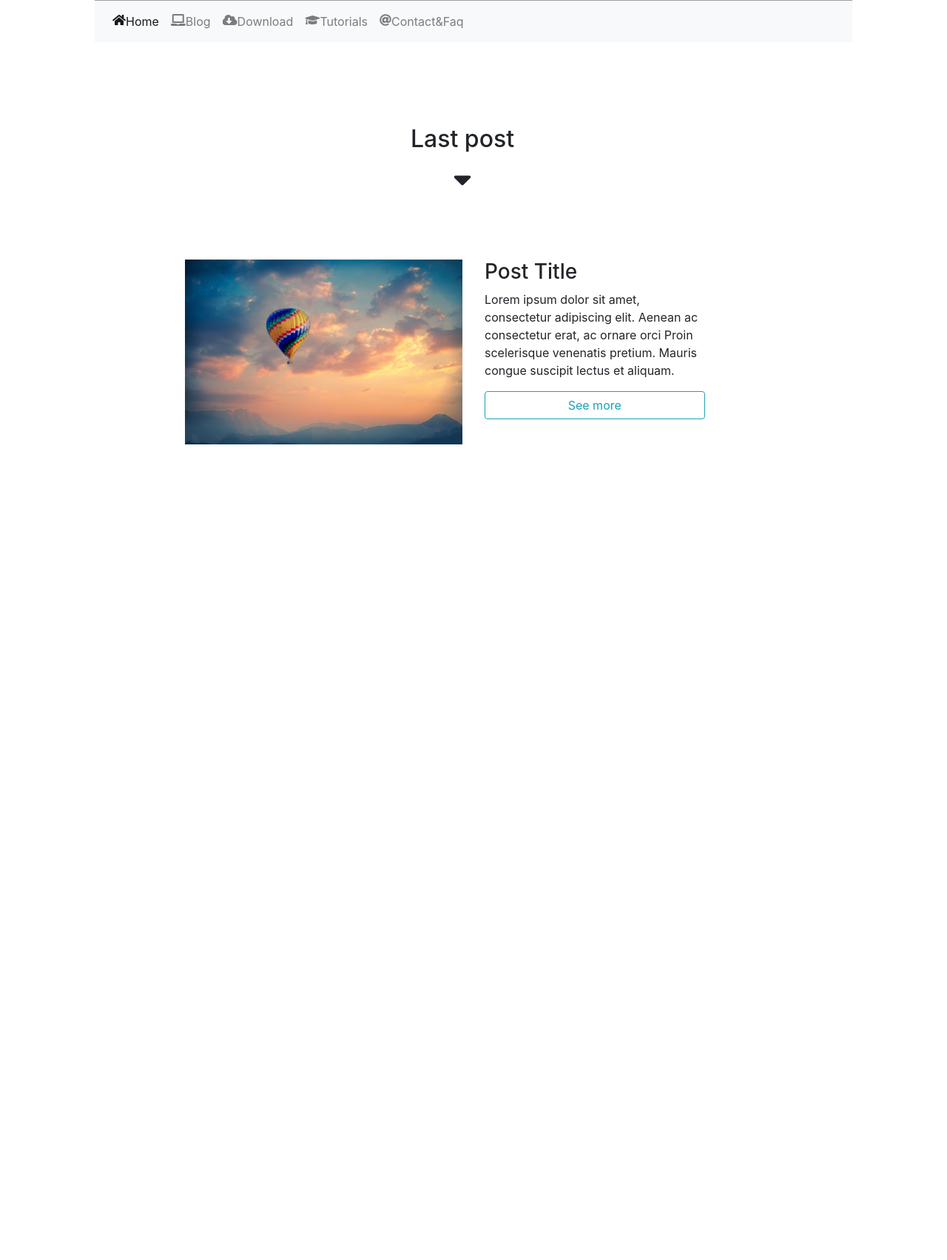
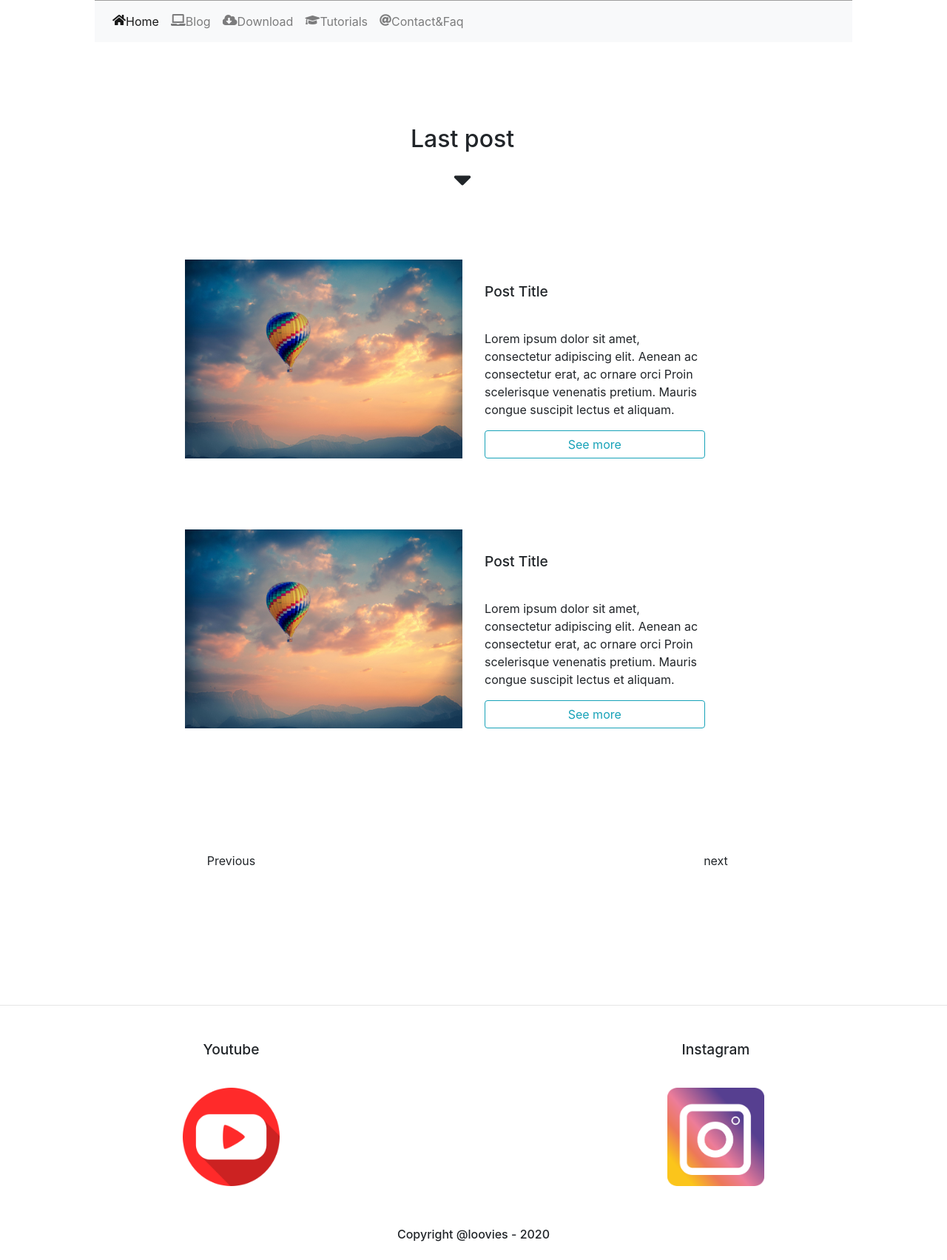
Before and after one commit to Edwina-molinaro/Blog-Loovies, a PHP site: page / in a window 1280 px wide. Shown: the part 479-2183 px from the top of the page at 74% size. Before the commit the page ends 1080 px from the top, so only its background shows below. Run offline with PHP 8.4, Linux system fonts and the light colour scheme; some libraries are stand-ins or nearby versions; grey boxes are pictures that could not be loaded.

Commit message:
blog page

```diff
--- a/index.php
+++ b/index.php
@@ -44,7 +44,7 @@
                 <a class="nav-link" href="#"><i class="fas fa-home"></i>Home <span class="sr-only">(current)</span></a>
               </li>
                <li class="nav-item">
-                 <a class="nav-link" href="#"><i class="fas fa-laptop"></i>Blog</a>
+                 <a class="nav-link" href="src/views/blog.php"><i class="fas fa-laptop"></i>Blog</a>
                </li>
                <li class="nav-item">
                 <a class="nav-link"  href="#"><i class="fas fa-cloud-download-alt"></i>Download</a>
@@ -59,11 +59,27 @@
           </div>
         </nav>
 
+
+        <!-- LAST POST TITLE / ICON ARROW -->
         <div class="row col-12 d-flex justify-content-center mt-5 title-last_post">
           <h2>Last post</h2>
         </div>
         <div class="row col-12 d-flex justify-content-center">
           <i class="fas fa-sort-down arrow-last_post"></i>
+        </div>
+
+        <!-- LAST POST PICTURE + TITLE -->
+        <div class="row">
+          <div class="col-6 post-section_home mt-5 d-flex justify-content-end">
+            <img src="src/img/balloon.jpg" class="mt-5" alt="...">
+          </div>
+
+          <div class="col-3 post-section_home mt-5 d-flex justify-content-start flex-column">
+            <h3 class="mt-5">Post Title</h3>
+            <p>Lorem ipsum dolor sit amet, consectetur adipiscing elit. Aenean ac consectetur erat, ac ornare orci
+               Proin scelerisque venenatis pretium. Mauris congue suscipit lectus et aliquam.</p>
+               <button type="button" class="btn btn-outline-info">See more</button>
+          </div>
         </div>
 
         <div class="row">
@@ -79,6 +95,37 @@
           </div>
         </div>
 
+        <div class="row">
+          <div class="col-6 d-flex justify-content-center align-items-center link-btn_home">
+            <button class="btn">Previous</button>
+          </div>
+          <div class="col-6 d-flex justify-content-center align-items-center link-btn_home">
+            <button class="btn">next</button>
+          </div>
+        </div>
+
+        <hr>
+
+        <div class="blog-footer">
+          <div class="row row-cols-2">
+            <h3 class="d-flex justify-content-center">Youtube</h3>
+            <h3 class="d-flex justify-content-center">Instagram</h3>
+          </div>
+
+          <div class="row row-cols-2">
+            <div class="footer-img d-flex justify-content-center">
+              <img src="src/img/youtube.png" alt="">
+            </div>
+            <div class="footer-img d-flex justify-content-center">
+             <img src="src/img/instagram.png" alt="">
+            </div>
+          </div>
+
+          <div class="copyright d-flex justify-content-center align-items-end">
+            <h4>Copyright @loovies - 2020</h4>
+          </div>
+        </div>
+
       <script src="https://code.jquery.com/jquery-3.5.1.slim.min.js" integrity="sha384-DfXdz2htPH0lsSSs5nCTpuj/zy4C+OGpamoFVy38MVBnE+IbbVYUew+OrCXaRkfj" crossorigin="anonymous"></script>
       <script src="https://cdn.jsdelivr.net/npm/popper.js@1.16.0/dist/umd/popper.min.js" integrity="sha384-Q6E9RHvbIyZFJoft+2mJbHaEWldlvI9IOYy5n3zV9zzTtmI3UksdQRVvoxMfooAo" crossorigin="anonymous"></script>
       <script src="https://stackpath.bootstrapcdn.com/bootstrap/4.5.0/js/bootstrap.min.js" integrity="sha384-OgVRvuATP1z7JjHLkuOU7Xw704+h835Lr+6QL9UvYjZE3Ipu6Tp75j7Bh/kR0JKI" crossorigin="anonymous"></script>
--- a/public/css/main.css
+++ b/public/css/main.css
@@ -35,7 +35,7 @@
     padding: 4rem 0 0 0  ;
 }
 
-h2, h3{
+h2, h3, h4{
     overflow: hidden;
 }
 
@@ -43,6 +43,36 @@ h2, h3{
     font-size: 2.5em;
 }
 
-.post-section_home, img{
+/*//////// LAST POST HOME ////////*/
+
+.post-section_home img{
     width: 60%;
 }
+
+/*//////// PREVIOUS / NEXT BTN HOME ////////*/
+
+.link-btn_home{
+    padding: 10rem 0;;
+}
+
+/*//////// FOOTER ////////*/
+
+/*.blog-footer{
+    padding: 5rem 0;
+}*/
+
+.footer-img img{
+    width: 20%;
+    margin: 0;
+    padding: 0 0 2.5em 0;
+}
+
+h3{
+    padding: 2rem 0;
+    font-size: 1.2em;
+}
+
+h4{
+    font-size: 1em;
+    padding: 1em;
+}
```
Also changed, not shown: src/views/blog.php (added, +60 -0 lines), src/img/instagram.png (added), src/img/youtube.png (added), src/views/head.php (added).
